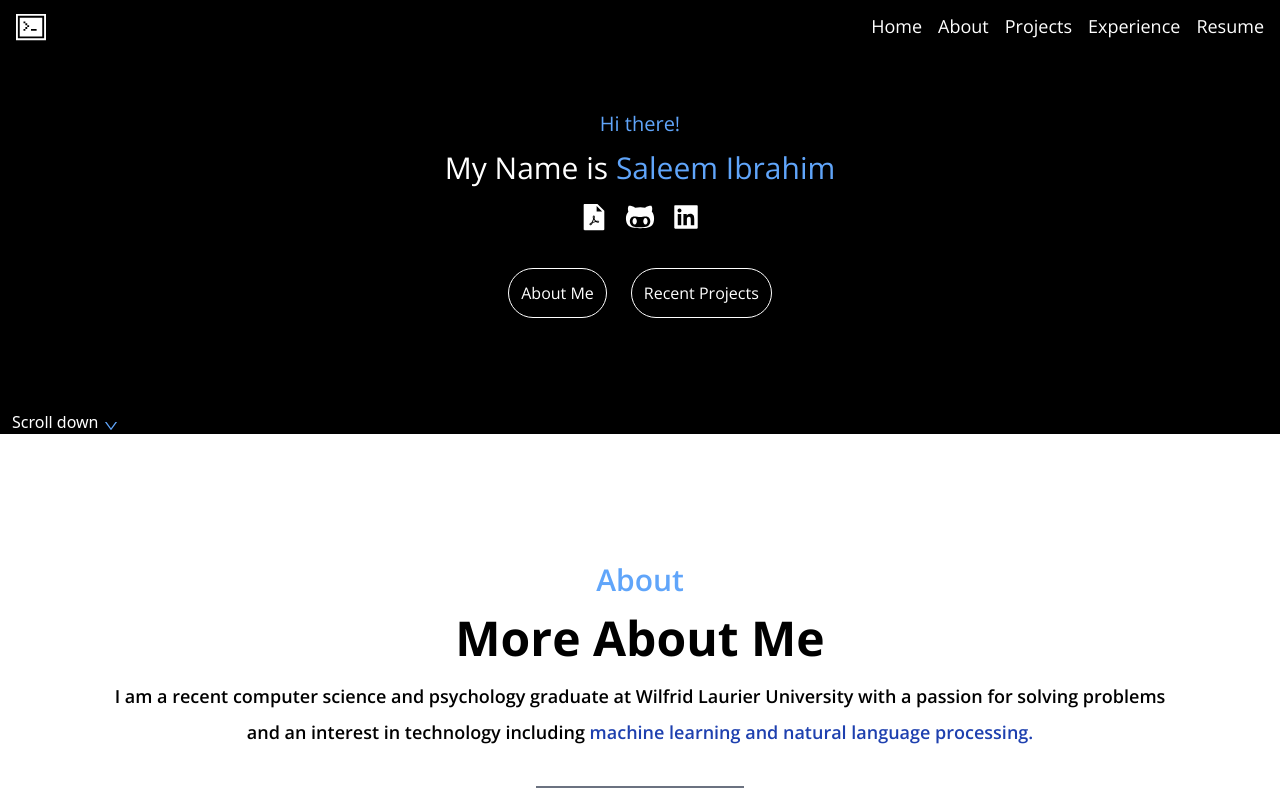
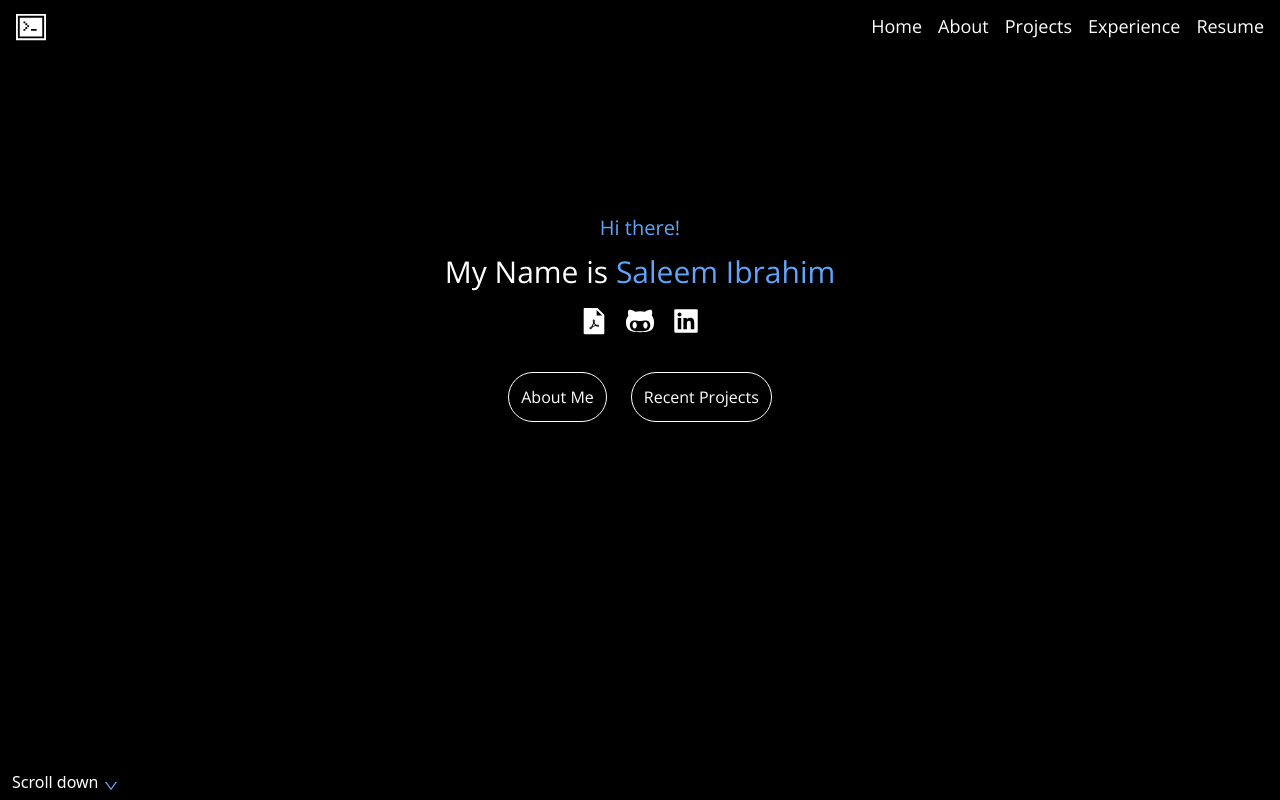
Before and after one commit to SaleemIbrahim1212/saleemportfolio, a Next.js app: page / in a window 1280 px wide. Shown: the top 800 px of the page. Built offline with nearby package versions, Linux system fonts and the light colour scheme.

Commit message:
Changes to Header
Playing around with design , made the header much longer

```diff
--- a/src/app/components/Header.jsx
+++ b/src/app/components/Header.jsx
@@ -11,7 +11,7 @@ import Link from 'next/link'
 const Header = () => {
   return (
 
-<div className='w-full bg-black h-fit flex flex-col justify-between'>
+<div className='w-full bg-black flex flex-col justify-between self-center'>
       <div className='flex justify-between px-4 py-3'>
         <ImTerminal size={30}/>
     <nav>
@@ -25,7 +25,7 @@ const Header = () => {
     </nav>
 
   </div>
-  <div className='flex flex-col items-center mb-14 justify-between mt-14'>
+  <div className='flex flex-col items-center mt-40 mb-14 justify-between'>
   <span className='text-blue-400 text-xl px-3'>Hi there!</span>
   <span className='text-3xl mt-3'>
     My Name is <span className='text-blue-400'> Saleem Ibrahim</span>
@@ -43,8 +43,8 @@ const Header = () => {
         <button className='border border-white m-3 p-3 rounded-full' > Recent Projects</button>
   </div>
 </div>
-<div className='flex flex-auto'>
-<span className='font-sans ml-3'> Scroll down </span>
+<div className='flex flex-auto mt-64'>
+<span className='font-sans ml-3 mb-10'> Scroll down </span>
 <span className='text-blue-400 ml-1 mt-2 hover: cursor-pointer'><AiOutlineDown/>  </span>
 </div>
 </div>
--- a/src/app/page.js
+++ b/src/app/page.js
@@ -6,7 +6,7 @@ import Projects from './components/Projects'
 export default function Home() {
   return (
 
-<main className=" flex-grow-1 h-full flex flex-col overflow-x-hidden w-full">
+<main className="  h-full flex flex-col overflow-x-hidden w-full">
   <Header/>
   <About/>
   <Experience/>
```
